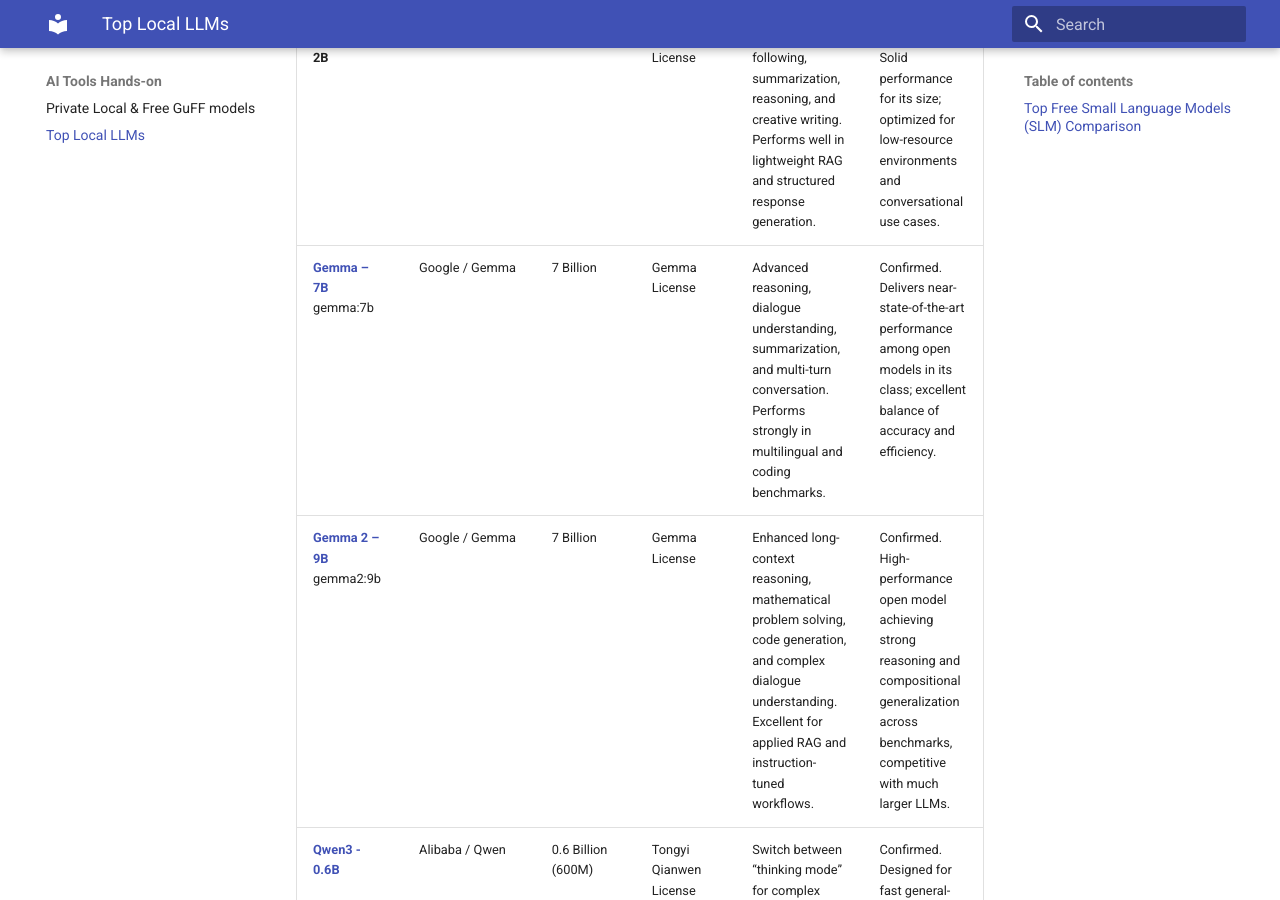
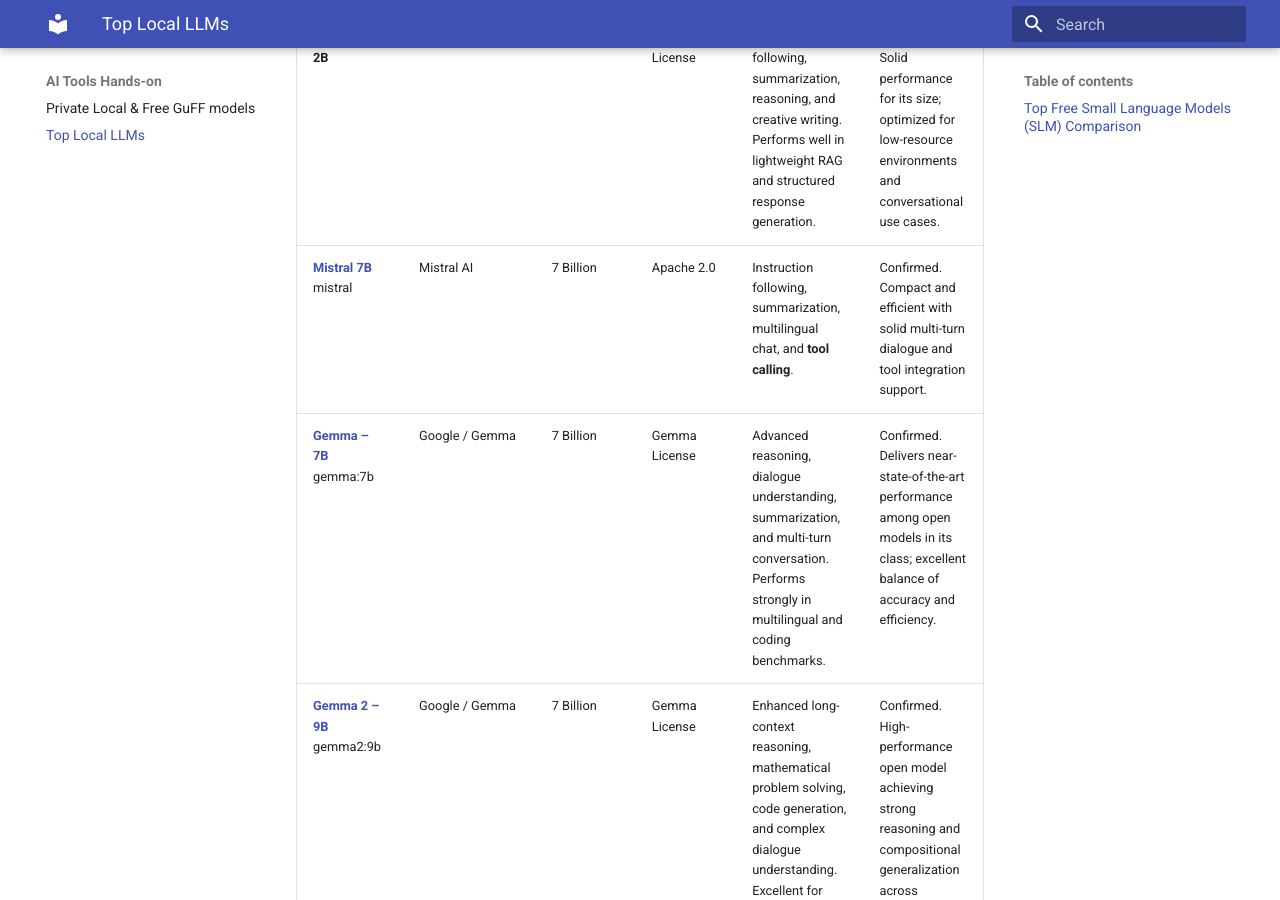
Before and after one commit to tejomayee-tech/toronto_ai_learning_group, an MkDocs documentation site: the page built from docs/ai-tools-hands-on/CuratedLocalLLMs/Top-Local-LLMs.md, in a window 1280 px wide and 900 px high, scrolled down 538 px. Built offline with MkDocs 1.6.1 and Material for MkDocs 9.7.7, drawn with Linux system fonts in a browser that asks for light colours.

Commit message:
update Local LLMs List

```diff
--- a/docs/ai-tools-hands-on/CuratedLocalLLMs/Top-Local-LLMs.md
+++ b/docs/ai-tools-hands-on/CuratedLocalLLMs/Top-Local-LLMs.md
@@ -7,6 +7,7 @@
 | ------------------------------------ | ----------------- | ------------------ | ---------------------- | ------------------------------------------------------------------------------------------------------------------------------------------------ | --------------------------------------------------------------------------------------------------------------------------------------------------------------- |
 | [**Gemma 3 - 270M**](https://huggingface.co/google/gemma-3-270m#description) | Google / Gemma    | 270 Million        | Gemma License          | Question answering, summarization, and reasoning.                                                                                                | Confirmed. Excellent performance for its compact size, especially in common NLP tasks.                                                                          |
 | **Gemma 2 – 2B**                     | Google / Gemma    | 2 Billion          | Gemma License          | Instruction following, summarization, reasoning, and creative writing. Performs well in lightweight RAG and structured response generation.      | Confirmed. Solid performance for its size; optimized for low-resource environments and conversational use cases.                                                |
+| [**Mistral 7B**](https://ollama.com/library/mistral) mistral                       | Mistral AI        | 7 Billion                                    | Apache 2.0                | Instruction following, summarization, multilingual chat, and **tool calling**.                                                                                                 | Confirmed. Compact and efficient with solid multi-turn dialogue and tool integration support.                                                                   |
 | [**Gemma – 7B**](https://ollama.com/library/gemma:7b) gemma:7b                    | Google / Gemma    | 7 Billion          | Gemma License          | Advanced reasoning, dialogue understanding, summarization, and multi-turn conversation. Performs strongly in multilingual and coding benchmarks. | Confirmed. Delivers near-state-of-the-art performance among open models in its class; excellent balance of accuracy and efficiency.                             |
 | [**Gemma 2 – 9B**](https://ollama.com/library/gemma2:9b) gemma2:9b                    | Google / Gemma    | 7 Billion          | Gemma License          | Enhanced long-context reasoning, mathematical problem solving, code generation, and complex dialogue understanding. Excellent for applied RAG and instruction-tuned workflows. | Confirmed. High-performance open model achieving strong reasoning and compositional generalization across benchmarks, competitive with much larger LLMs.                             |
 | [**Qwen3 - 0.6B**](https://huggingface.co/Qwen/Qwen3-0.6B)  | Alibaba / Qwen    | 0.6 Billion (600M) | Tongyi Qianwen License | Switch between “thinking mode” for complex reasoning, math, and coding, and “non-thinking mode” for fast, general-purpose dialogue.              | Confirmed. Designed for fast general-purpose dialogue and complex problem-solving in a compact model.                                                           |
```
